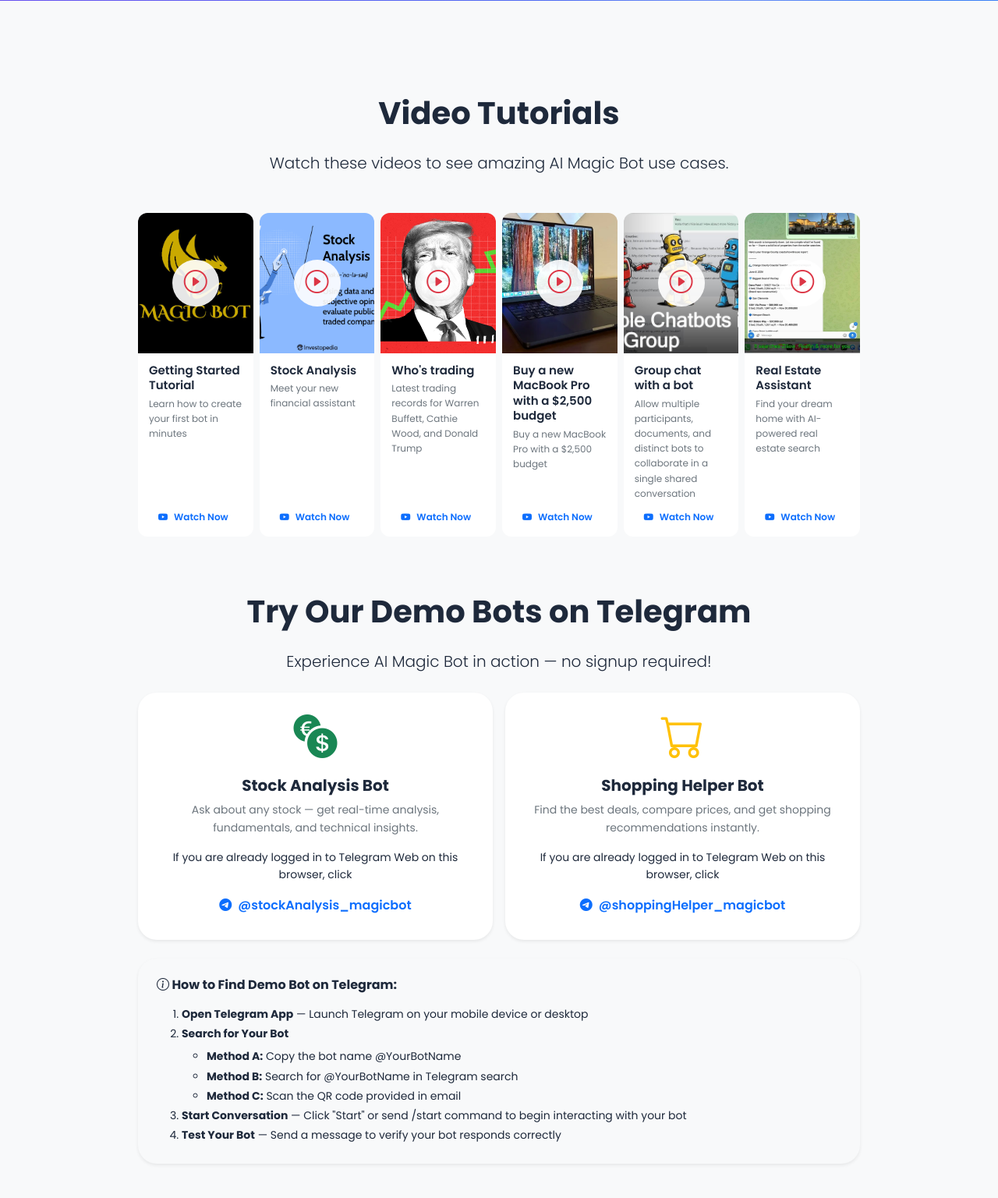
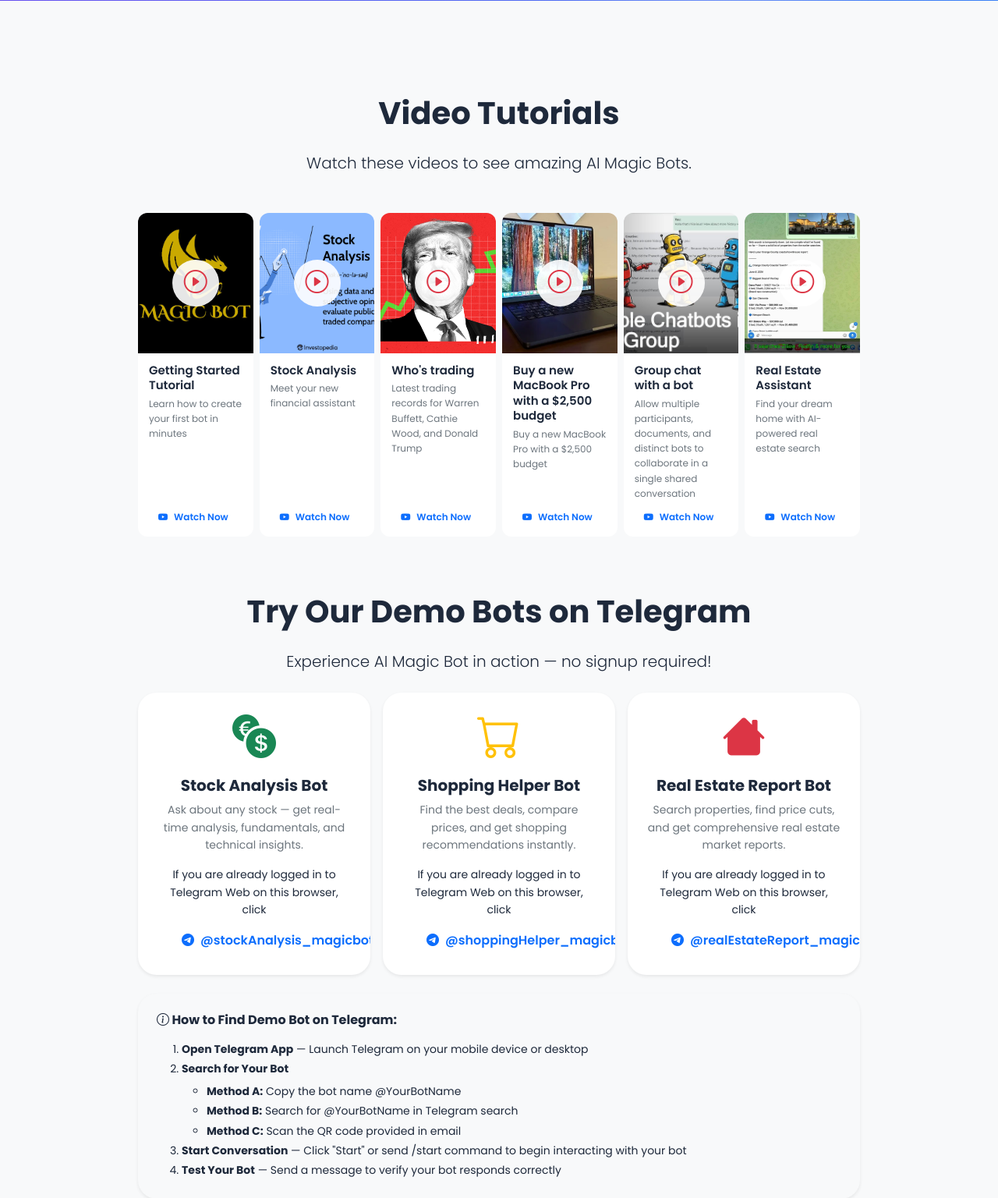
Before and after one commit to magicbotaiteam-blip/flask_auth_app, a Flask app: page /advertisement in a window 1280 px wide. Shown: the part 660-2196 px from the top of the page at 78% size. Run offline with Flask 3, Linux system fonts and the light colour scheme; some libraries are stand-ins or nearby versions.

Commit message:
Add @realEstateReport_magicbot demo bot card, layout to 3 columns

```diff
--- a/templates/advertisement.html
+++ b/templates/advertisement.html
@@ -80,7 +80,7 @@
                 <div class="col-lg-10 mx-auto">
                     <div class="text-center mt-5 pt-4">
                         <h3 class="h1 fw-bold mb-4">Video Tutorials </h3>
-                        <p class="lead mb-5">Watch these videos to see amazing AI Magic Bot use cases.</p>
+                        <p class="lead mb-5">Watch these videos to see amazing AI Magic Bots.</p>
                     </div>
 
                     <div class="row g-2">
@@ -235,7 +235,7 @@
                         <p class="lead mb-4">Experience AI Magic Bot in action — no signup required!</p>
 
                         <div class="row g-3 mb-4">
-                            <div class="col-md-6">
+                            <div class="col-md-4">
                                 <div class="card h-100 border-0 shadow-sm">
                                     <div class="card-body p-4 text-center">
                                         <div class="mb-3">
@@ -250,7 +250,7 @@
                                     </div>
                                 </div>
                             </div>
-                            <div class="col-md-6">
+                            <div class="col-md-4">
                                 <div class="card h-100 border-0 shadow-sm">
                                     <div class="card-body p-4 text-center">
                                         <div class="mb-3">
@@ -261,6 +261,21 @@
                                         <p class="small mb-2">If you are already logged in to Telegram Web on this browser, click</p>
                                         <a href="https://web.telegram.org/k/#@shoppingHelper_magicbot" target="_blank" class="btn btn-outline-primary">
                                             <i class="bi bi-telegram"></i> @shoppingHelper_magicbot
+                                        </a>
+                                    </div>
+                                </div>
+                            </div>
+                            <div class="col-md-4">
+                                <div class="card h-100 border-0 shadow-sm">
+                                    <div class="card-body p-4 text-center">
+                                        <div class="mb-3">
+                                            <i class="bi bi-house-heart display-4 text-danger"></i>
+                                        </div>
+                                        <h5 class="fw-bold">Real Estate Report Bot</h5>
+                                        <p class="text-muted small mb-3">Search properties, find price cuts, and get comprehensive real estate market reports.</p>
+                                        <p class="small mb-2">If you are already logged in to Telegram Web on this browser, click</p>
+                                        <a href="https://web.telegram.org/k/#@realEstateReport_magicbot" target="_blank" class="btn btn-outline-primary">
+                                            <i class="bi bi-telegram"></i> @realEstateReport_magicbot
                                         </a>
                                     </div>
                                 </div>
```
